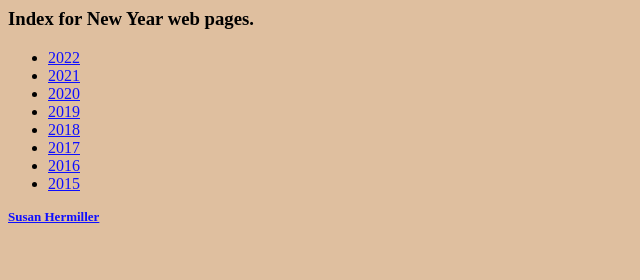
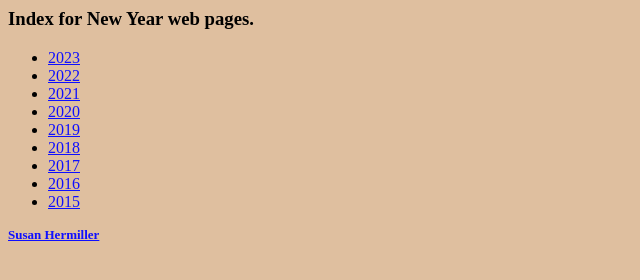
Before and after one commit to shermiller/NewYear_shmb, a plain HTML site: page index.html in a window 1280 px wide. Shown: the whole page, without its empty margins (0-640 px from the left). Drawn offline with Linux system fonts and the light colour scheme.

Commit message:
Update index.html

```diff
--- a/index.html
+++ b/index.html
@@ -9,6 +9,7 @@
 
 
 <ul>
+<li>  <a href="2023/index.html">2023</a>  </li>
 <li>  <a href="2022/index.html">2022</a>  </li>
 <li>  <a href="2021/index.html">2021</a>  </li>
 <li>  <a href="2020/index.html">2020</a>  </li>
```
